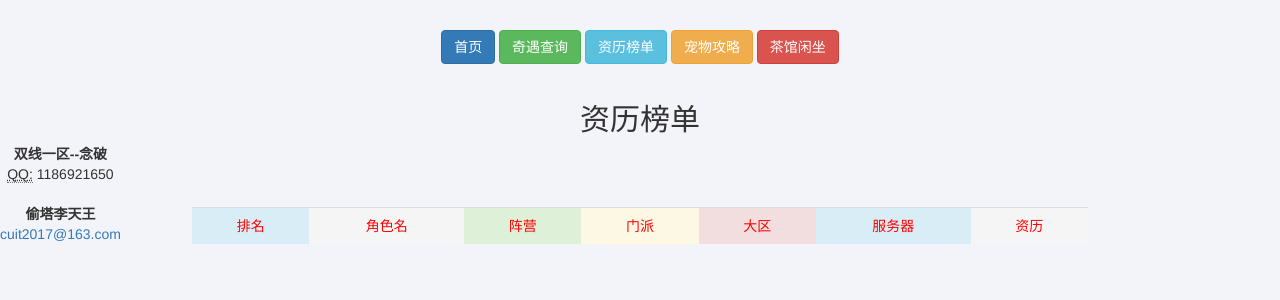
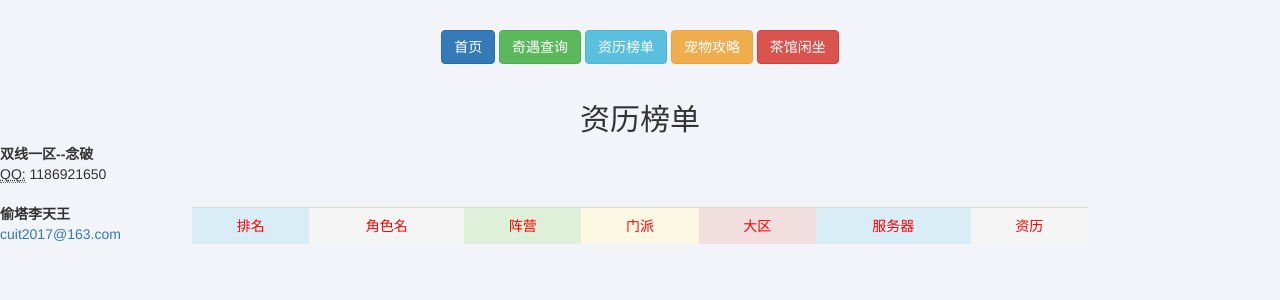
Before and after one commit to yuancykiss/jx3, a Django app: page /experience/index/ in a window 1280 px wide. Shown: the top 300 px of the page. Run offline with Django 3.2, Linux system fonts and the light colour scheme; data that the repository does not hold is empty; some libraries are stand-ins or nearby versions.

Commit message:
调整显示效果

```diff
--- a/templates/experience.html
+++ b/templates/experience.html
@@ -48,7 +48,7 @@
         {% endfor %}
     </table>
 
-    <div align="center" style="position: absolute" >
+    <div style="position: fixed" >
         <address>
           <strong>双线一区--念破</strong><br>
           <abbr title="Phone">QQ:</abbr> 1186921650
```
